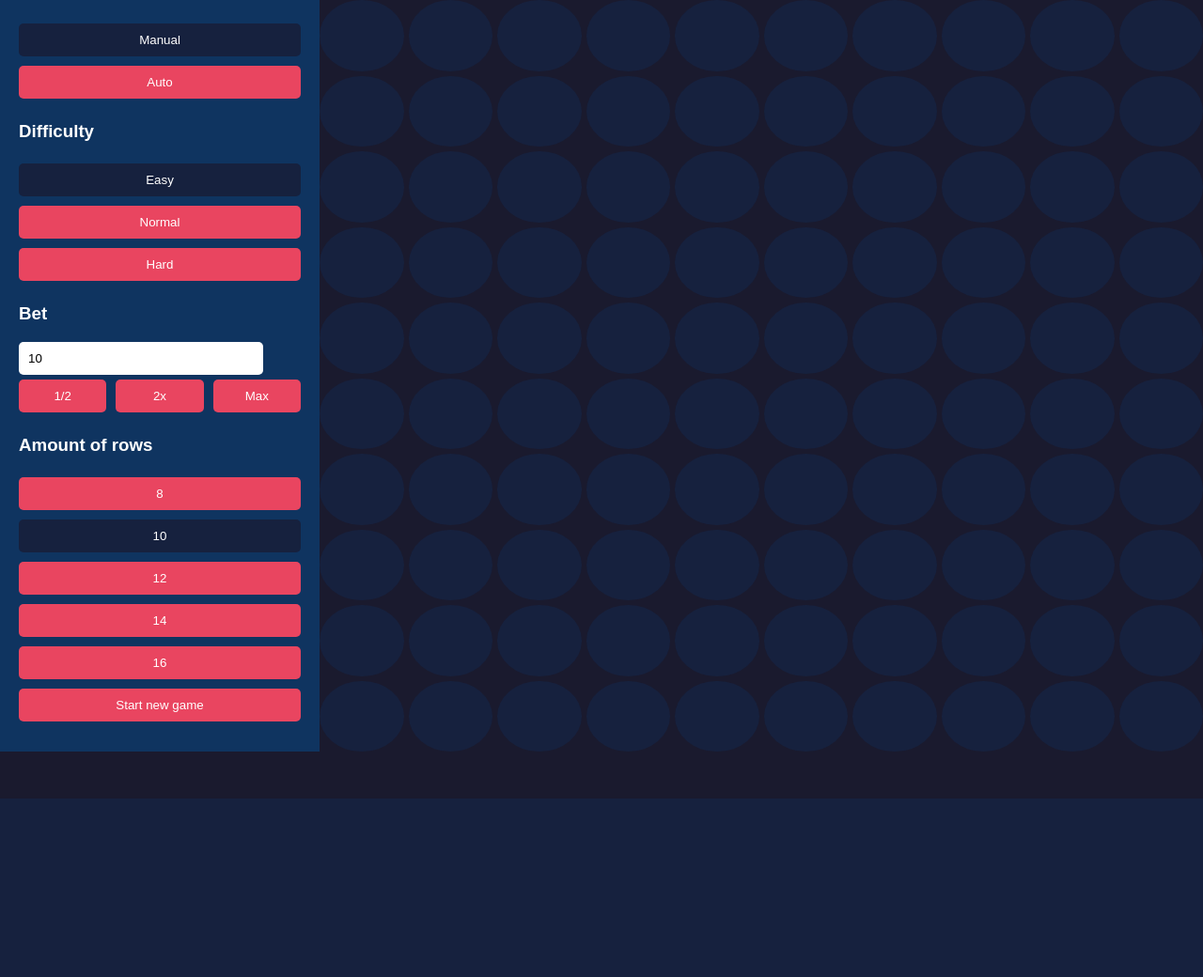
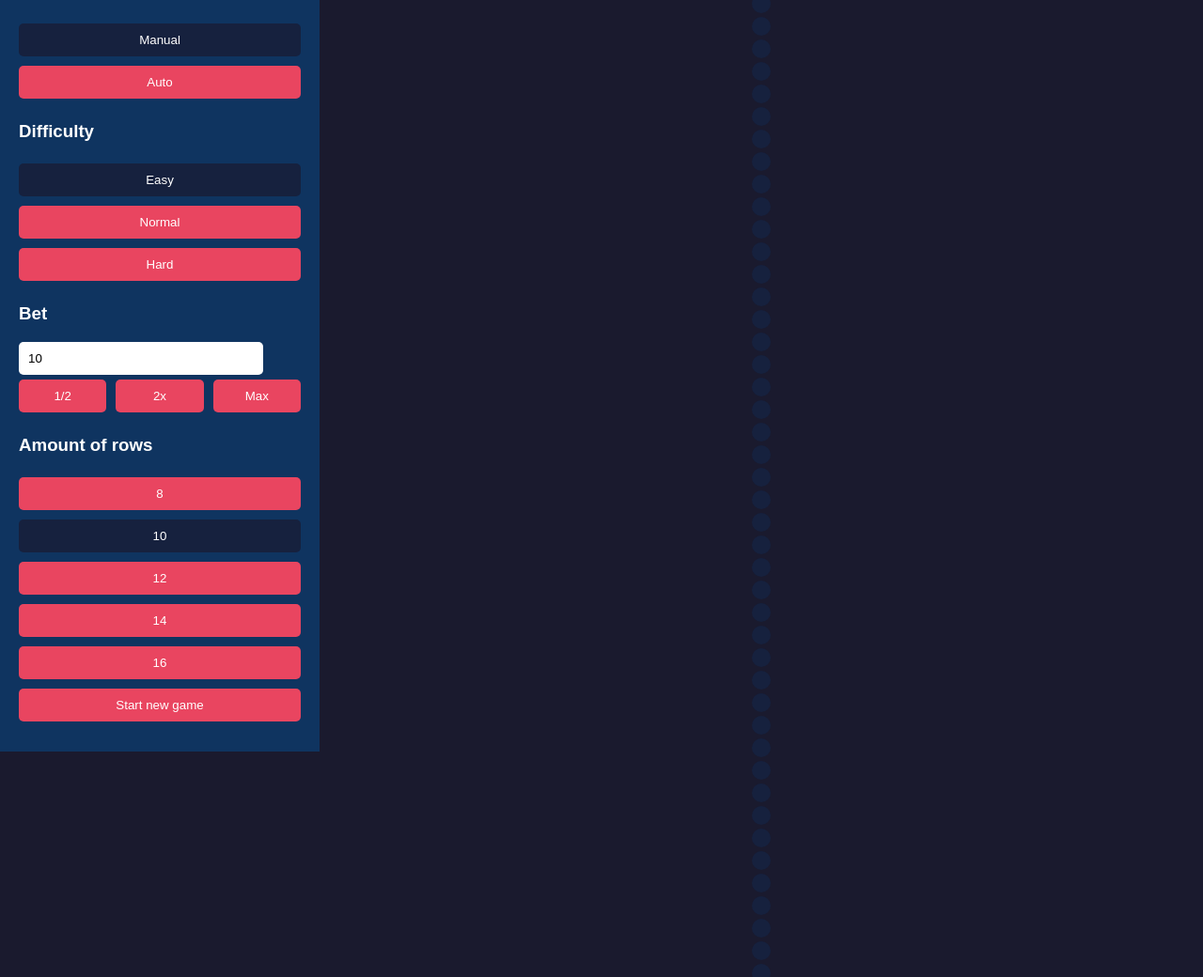
Before and after one commit to idk1251/idk1251.github.io, a PHP site: page / in a window 1280 px wide. Shown: the top 1040 px of the page at 94% size. Before the commit the page ends 850 px from the top, so only its background shows below. Run offline with PHP 8.4, Linux system fonts and the light colour scheme.

Commit message:
Update styles.css

```diff
--- a/styles.css
+++ b/styles.css
@@ -63,16 +63,16 @@ button.active {
     width: 100%;
     height: 100%;
     display: grid;
-    grid-template-columns: repeat(10, 1fr);
-    grid-template-rows: repeat(10, 1fr);
-    gap: 5px;
+    justify-content: center;
+    align-content: center;
 }
 
 .game-board-grid div {
-    width: 100%;
-    height: 100%;
+    width: 20px;
+    height: 20px;
     background-color: #16213e;
     border-radius: 50%;
+    margin: 2px;
 }
 
 @media (max-width: 768px) {
```
